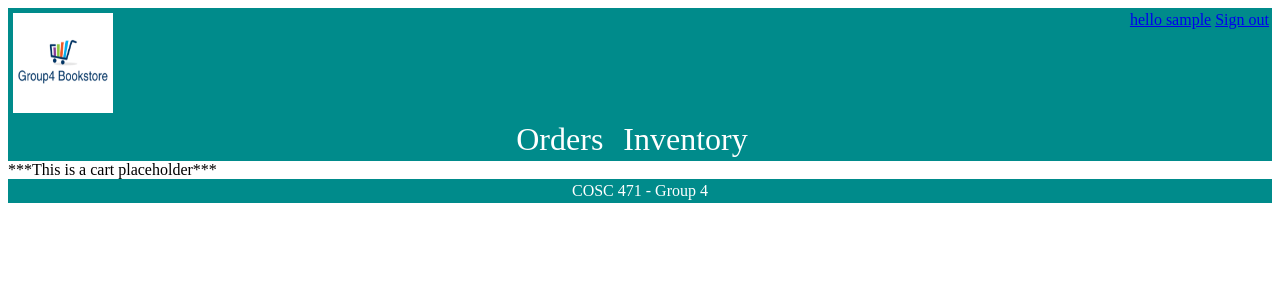
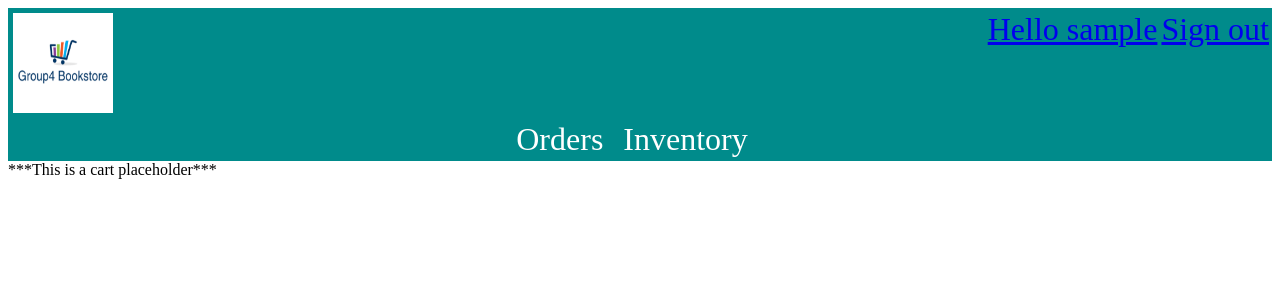
Before and after one commit to mmccoll/COSC-471-Group-4, a PHP site: page /COSC-471-Group-4/Cart.php in a window 1280 px wide. Shown: the top 300 px of the page. Run offline with PHP 8.4, Linux system fonts and the light colour scheme; the visitor is signed in with stand-in values (Sample User, id 1).

Commit message:
Removing Footer.php
Header.php: making sure the font size is consistent

```diff
--- a/COSC-471-Group-4/Cart.php
+++ b/COSC-471-Group-4/Cart.php
@@ -8,5 +8,5 @@ echo '***This is a cart placeholder***';
  * and open the template in the editor.
  */
 
-include 'Footer.php';
+
 ?>
--- a/COSC-471-Group-4/Footer.php
+++ /dev/null
@@ -1,24 +0,0 @@
-<?php
-echo '<style>
-        #footerDiv
-        {
-            bottom: 0px;
-            background-color: darkcyan;
-
-        }
-        #footer
-        {
-            color: white;
-        }
-    </style>
-	<footer>
-        <div id="footerDiv">
-            <table id="footer" align="center">
-                <tr>
-                    <td>COSC 471 - Group 4</td>
-                </tr>
-            </table>
-        </div>
-	</footer>
-</html>';
-?>
--- a/COSC-471-Group-4/Header.php
+++ b/COSC-471-Group-4/Header.php
@@ -22,10 +22,9 @@ $php = '<html>
     </style>
 	<header>
         <div id="header" >
-
-            <div><img src="Images\Logo.png"></img>
-            <table align="right">
-                <tr><td><a href="UserProfile.php">hello ';
+            <img src="Images\Logo.png"></img>
+            <table align="right" style="font-size: xx-large;">
+                <tr><td><a href="UserProfile.php">Hello ';
 $php .= $username;
 $php .= '</a></td><td><a href="Index.php">Sign out</a></td></tr></table>
             <table align="center" id="links">
--- a/COSC-471-Group-4/Home.php
+++ b/COSC-471-Group-4/Home.php
@@ -207,6 +207,4 @@ include 'Header.php';
 		?>
 
     </body>
-    include 'Footer.php';
-    ?>
 </html>
--- a/COSC-471-Group-4/UserProfile.php
+++ b/COSC-471-Group-4/UserProfile.php
@@ -106,5 +106,4 @@
         </div>
         <p id="txtHint" style="visibility: hidden;"></p>
     </body>
-    <?php include 'Footer.php';?>
 </html>
```
